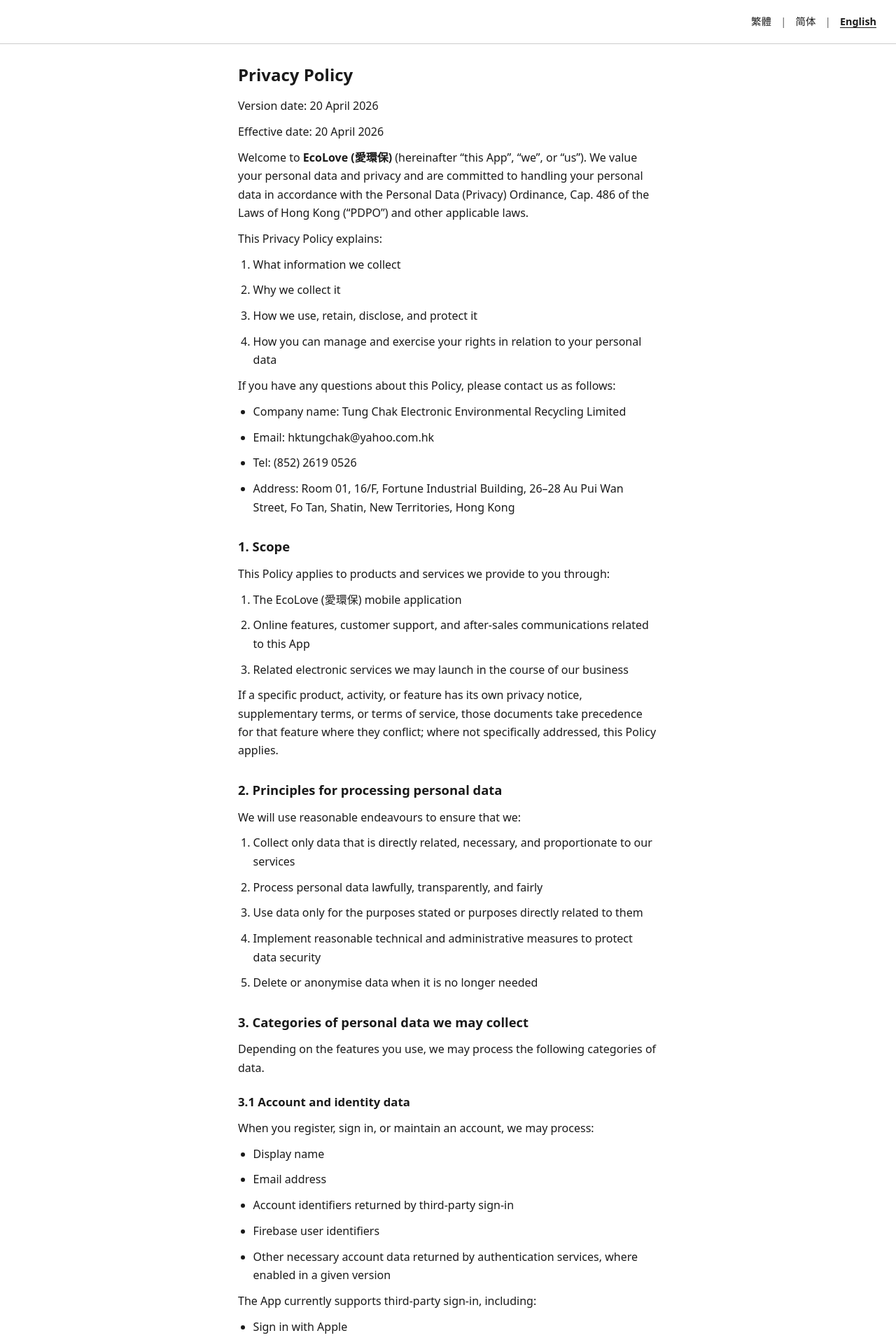
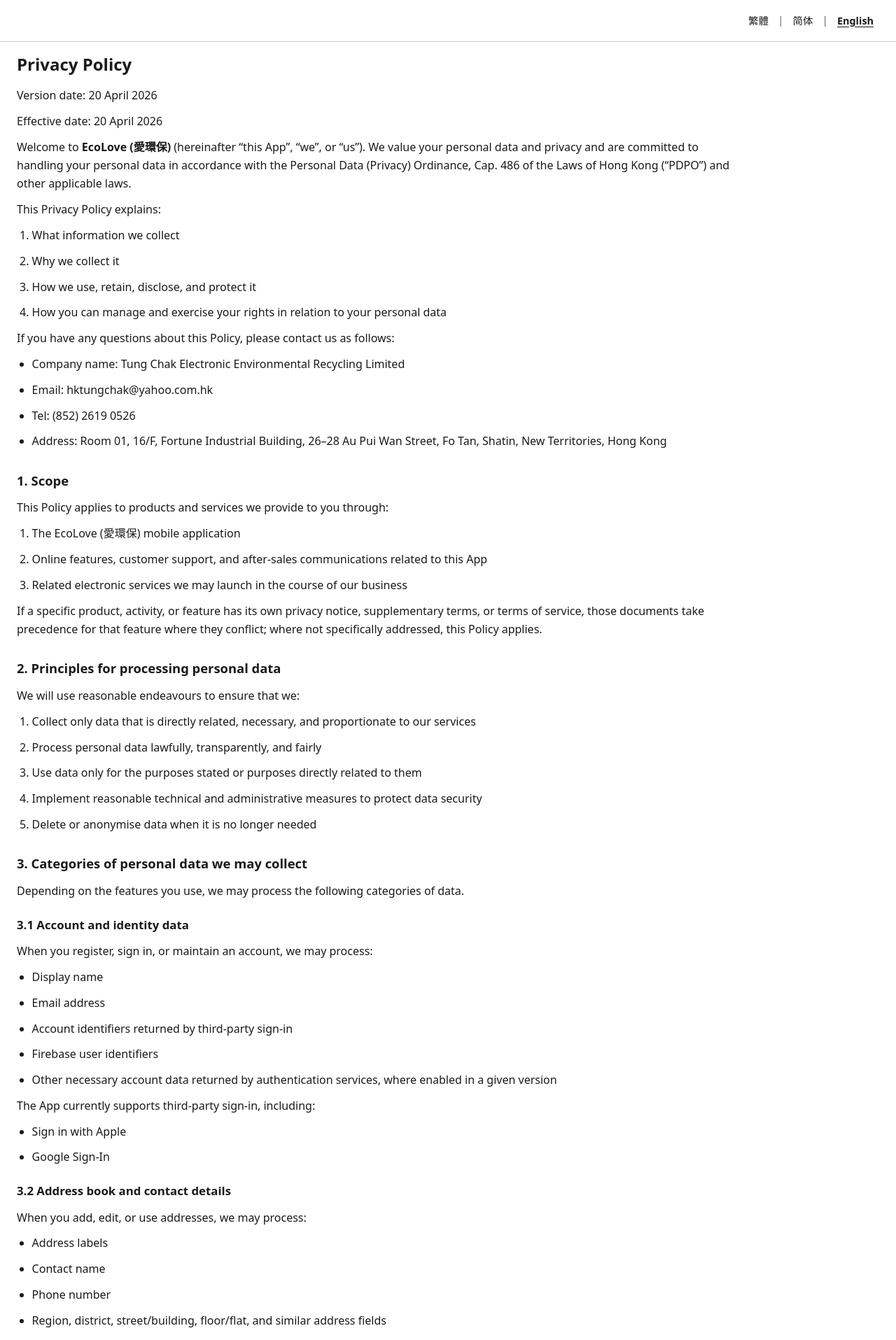
Before and after one commit to Cyuen0310/Privacy_policy, a Jekyll site: the page built from PRIVACY_POLICY.en.md, in a window 1280 px wide. Shown: the top 1915 px of the page at 70% size. Built offline with Jekyll 4.4.1, drawn with Linux system fonts in a browser that asks for light colours.

Commit message:
Widen main column, left-align, tighter padding
Made-with: Cursor

```diff
--- a/_layouts/default.html
+++ b/_layouts/default.html
@@ -25,7 +25,7 @@
       justify-content: flex-end;
       align-items: center;
       gap: 0.35rem;
-      padding: 0.85rem 1.25rem;
+      padding: 0.75rem clamp(0.75rem, 2.5vw, 1.5rem);
       border-bottom: 1px solid var(--border);
     }
     .top a {
@@ -49,9 +49,9 @@
       font-size: 0.85rem;
     }
     main {
-      max-width: 40rem;
-      margin: 0 auto;
-      padding: 1.75rem 1.25rem 4rem;
+      max-width: min(100%, 68rem);
+      margin: 0;
+      padding: 1rem clamp(0.75rem, 2.5vw, 1.5rem) 2.5rem;
     }
     .policy-content h1 {
       font-size: 1.5rem;
```
